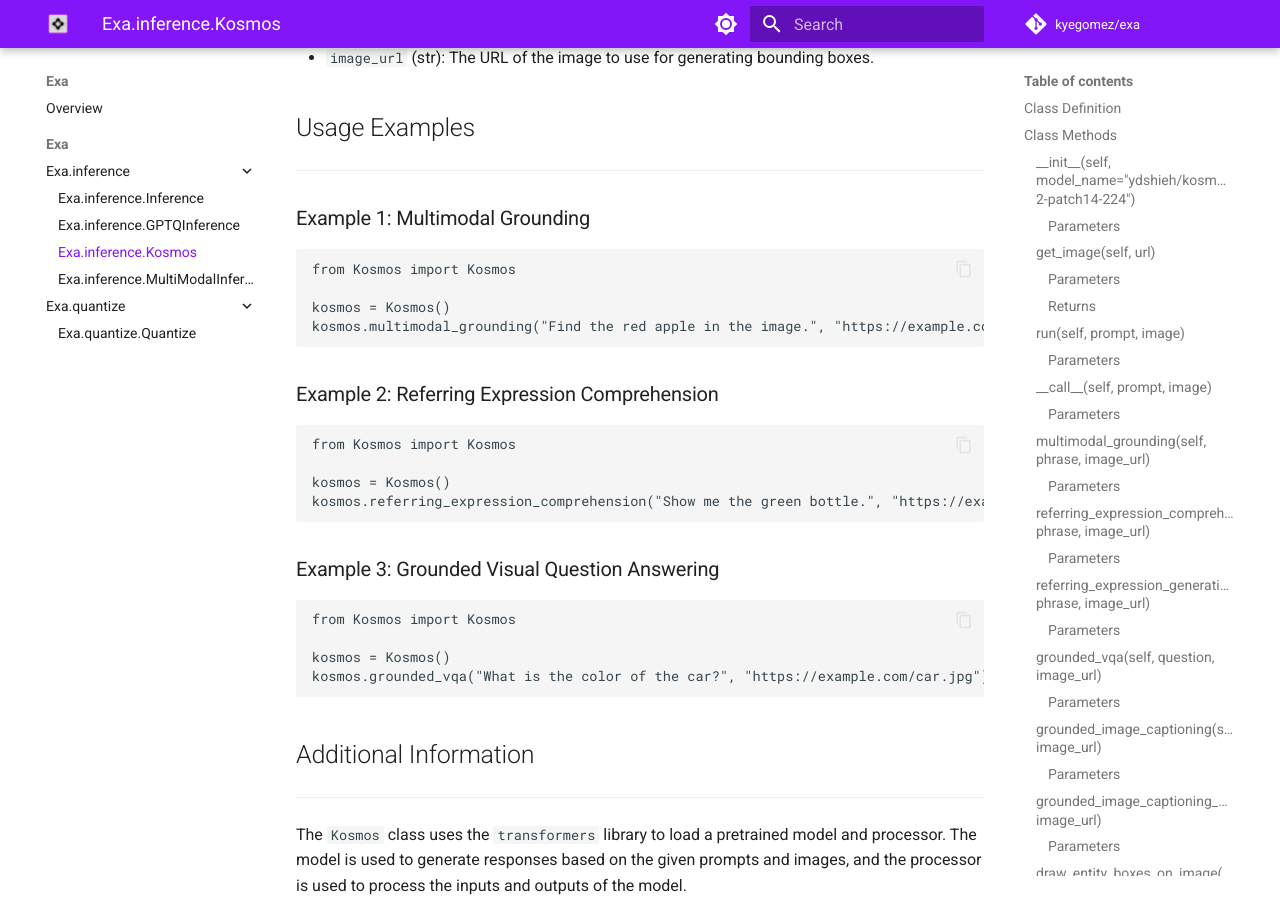
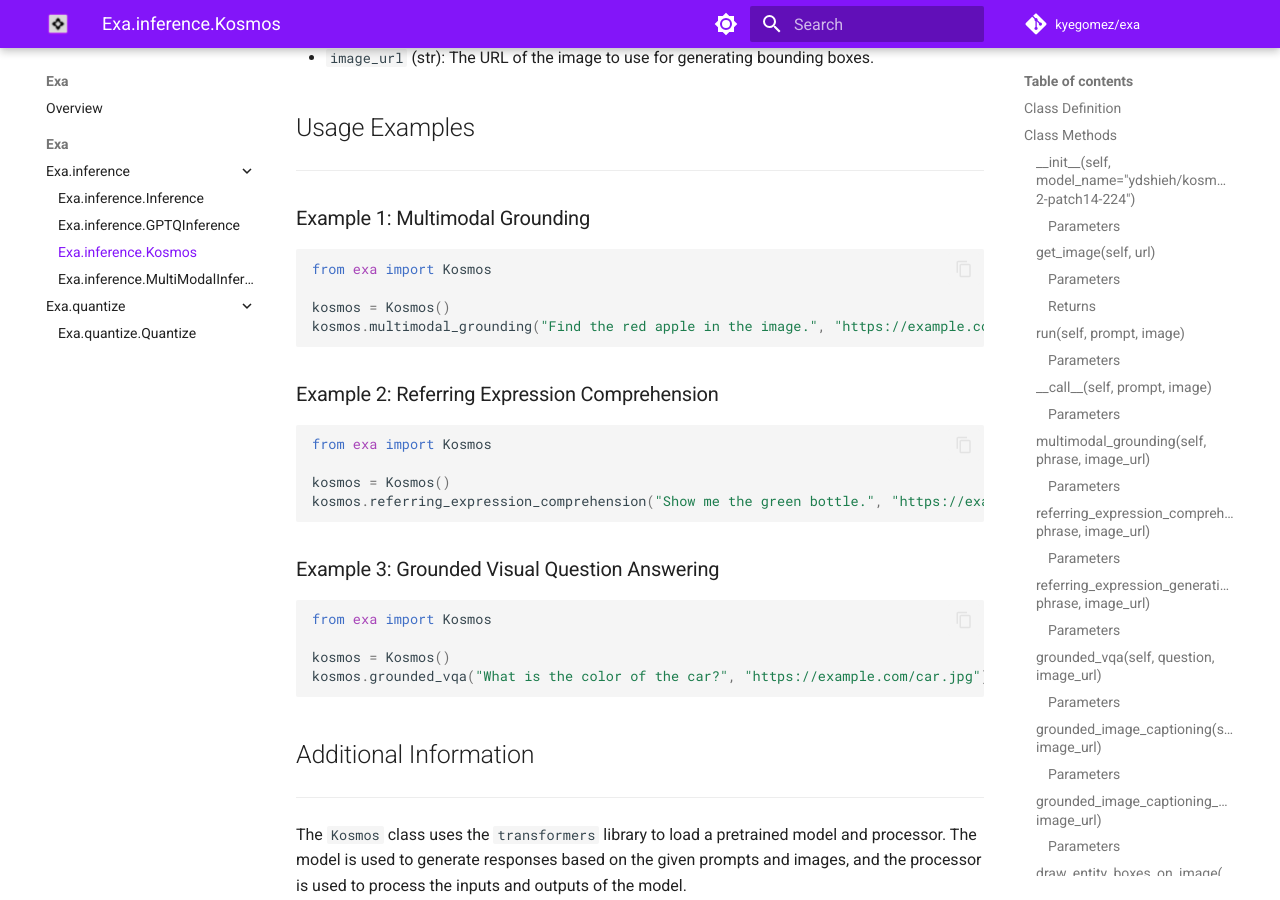
Before and after one commit to kyegomez/Exa, an MkDocs documentation site: the page built from docs/exa/kosmos.md, in a window 1280 px wide and 900 px high, scrolled down 3668 px. Built offline with MkDocs 1.6.1 and Material for MkDocs 9.7.7, drawn with Linux system fonts in a browser that asks for light colours; comment, search, counter and statistics services are not loaded.

Commit message:
clean up

````diff
--- a/docs/exa/kosmos.md
+++ b/docs/exa/kosmos.md
@@ -146,8 +146,8 @@ This method generates bounding boxes for entities in an image based on a given p
 
 ### Example 1: Multimodal Grounding
 
-```
-from Kosmos import Kosmos
+```python
+from exa import Kosmos
 
 kosmos = Kosmos()
 kosmos.multimodal_grounding("Find the red apple in the image.", "https://example.com/apple.jpg")
@@ -156,8 +156,8 @@ kosmos.multimodal_grounding("Find the red apple in the image.", "https://example
 
 ### Example 2: Referring Expression Comprehension
 
-```
-from Kosmos import Kosmos
+```python
+from exa import Kosmos
 
 kosmos = Kosmos()
 kosmos.referring_expression_comprehension("Show me the green bottle.", "https://example.com/bottle.jpg")
@@ -166,8 +166,8 @@ kosmos.referring_expression_comprehension("Show me the green bottle.", "https://
 
 ### Example 3: Grounded Visual Question Answering
 
-```
-from Kosmos import Kosmos
+```python
+from exa import Kosmos
 
 kosmos = Kosmos()
 kosmos.grounded_vqa("What is the color of the car?", "https://example.com/car.jpg")
````
